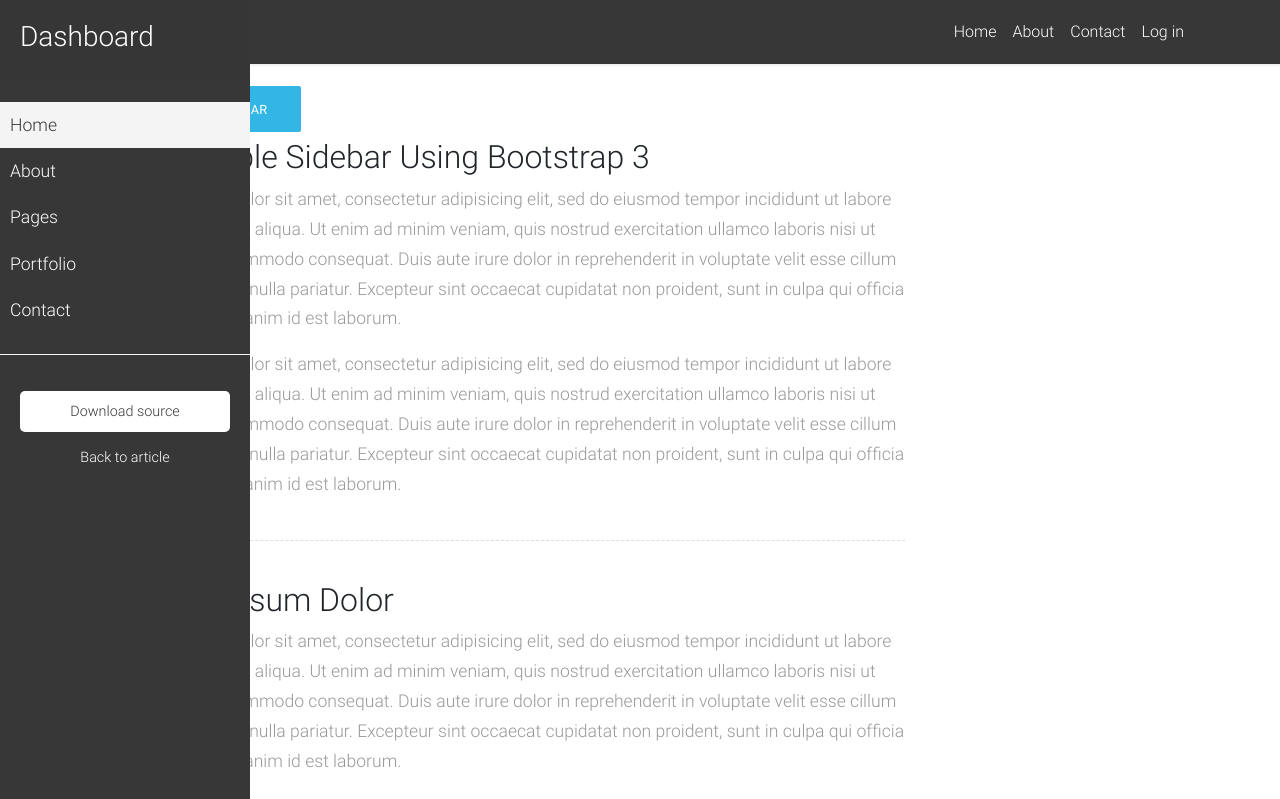
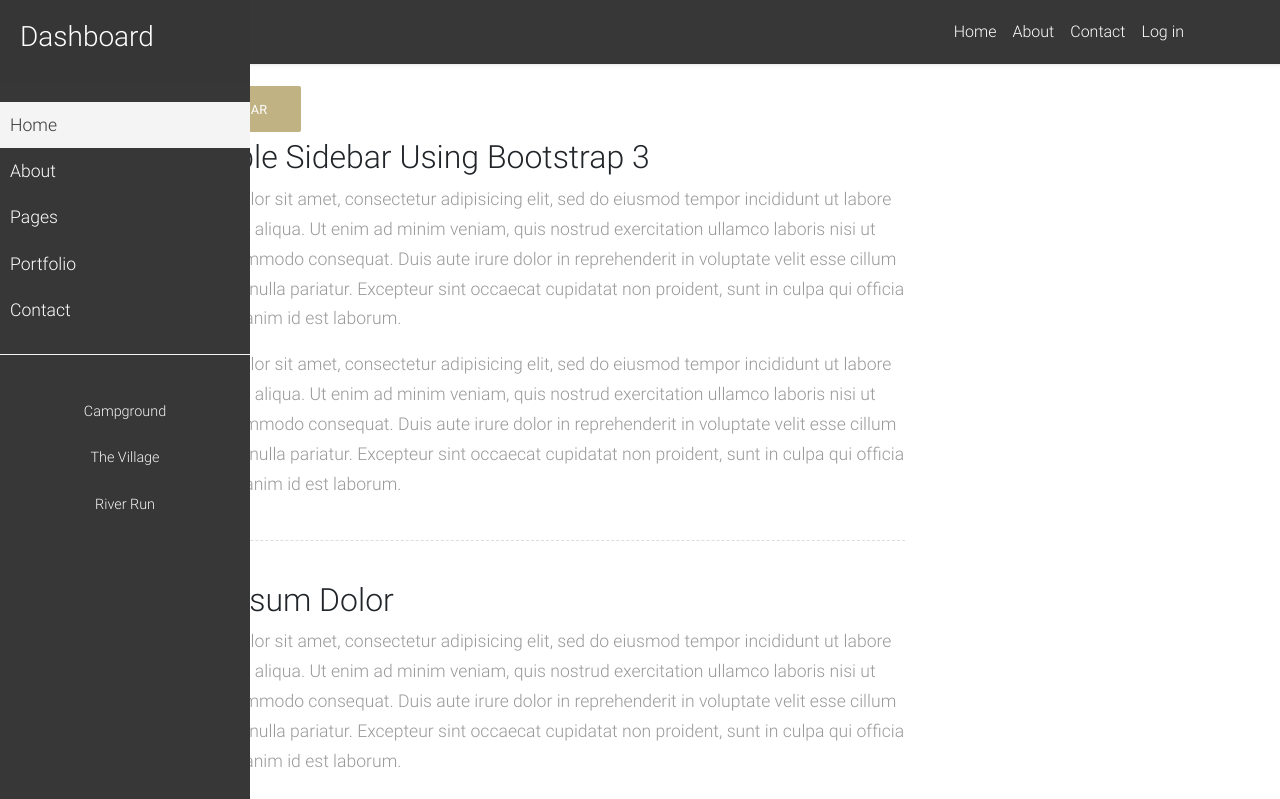
Before and after one commit to jharvey7136/roberts, a Rails app: page /dashboard in a window 1280 px wide. Shown: the top 799 px of the page. Run offline with Rails 7, Linux system fonts and the light colour scheme; style sheets or scripts are compiled from the project's sources; some libraries are stand-ins or nearby versions.

Commit message:
fix toggle button - dashboard

```diff
--- a/app/assets/stylesheets/side-nav.css
+++ b/app/assets/stylesheets/side-nav.css
@@ -73,9 +73,16 @@ ul.CTAs a {
     margin-bottom: 5px;
 }
 a.download {
-    background: #fff;
-    color: #373737;
+    background: #373737;
+    color: #f4f4f4;
 }
+a.download:hover {
+    background: #f4f4f4 !important;
+    color: #373737 !important;
+}
+
+
+
 a.article, a.article:hover {
     background: #373737 !important;
     color: #fff !important;
@@ -101,9 +108,17 @@ a.article, a.article:hover {
     width: 100%;
 }
 
-.btn-tog {
-    color: rgba(244,244,244,0.85);
-    background-color: rgba(55,55,55,0.85);
+
+.btn-info {
+    color: #fff !important;
+    background-color: #c0b283 !important;
+    border-color: #373737 !important;
+}
+
+.navbar-btn {
+    box-shadow: none;
+    outline: none !important;
+    border: none;
 }
 
 
@@ -152,11 +167,7 @@ a, a:hover, a:focus {
     box-shadow: 1px 1px 3px rgba(0, 0, 0, 0.1);
 }
 
-.navbar-btn {
-    box-shadow: none;
-    outline: none !important;
-    border: none;
-}
+
 
 .line {
     width: 100%;
--- a/app/views/static_pages/dashboard.html.erb
+++ b/app/views/static_pages/dashboard.html.erb
@@ -17,7 +17,7 @@
 
       <li class="active">
         <a href="#homeSubmenu" data-toggle="collapse" aria-expanded="false">
-          Home
+          Home <b class="caret"> </b>
         </a>
         <ul class="collapse list-unstyled" id="homeSubmenu">
           <li><a href="#">Home 1</a></li>
@@ -31,8 +31,7 @@
           About
         </a>
         <a href="#pageSubmenu" data-toggle="collapse" aria-expanded="false">
-
-          Pages
+          Pages <b class="caret"> </b>
         </a>
         <ul class="collapse list-unstyled" id="pageSubmenu">
           <li><a href="#">Page 1</a></li>
@@ -58,8 +57,9 @@
     </ul>
 
     <ul class="list-unstyled CTAs">
-      <li><a href="https://bootstrapious.com/tutorial/files/sidebar.zip" class="download">Download source</a></li>
-      <li><a href="https://bootstrapious.com/p/bootstrap-sidebar" class="article">Back to article</a></li>
+      <li><a href="#" class="download">Campground</a></li>
+      <li><a href="#" class="download">The Village</a></li>
+      <li><a href="#" class="download">River Run</a></li>
     </ul>
 
 
@@ -71,7 +71,7 @@
 
   <div id="content">
 
-    <button type="button" id="sidebarCollapse" class="btn btn-info navbar-btn btn-tog">
+    <button type="button" id="sidebarCollapse" class="btn btn-info navbar-btn">
       Toggle Sidebar
     </button>
 
```
